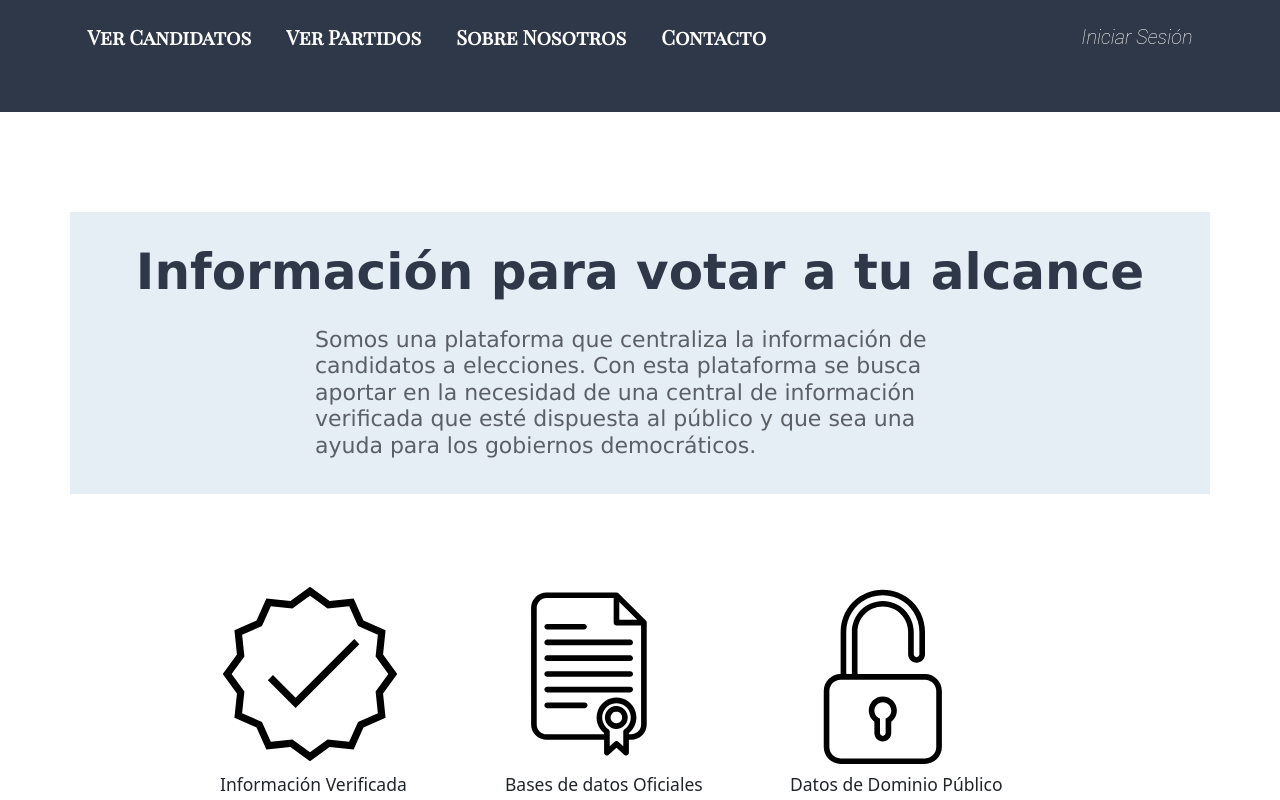
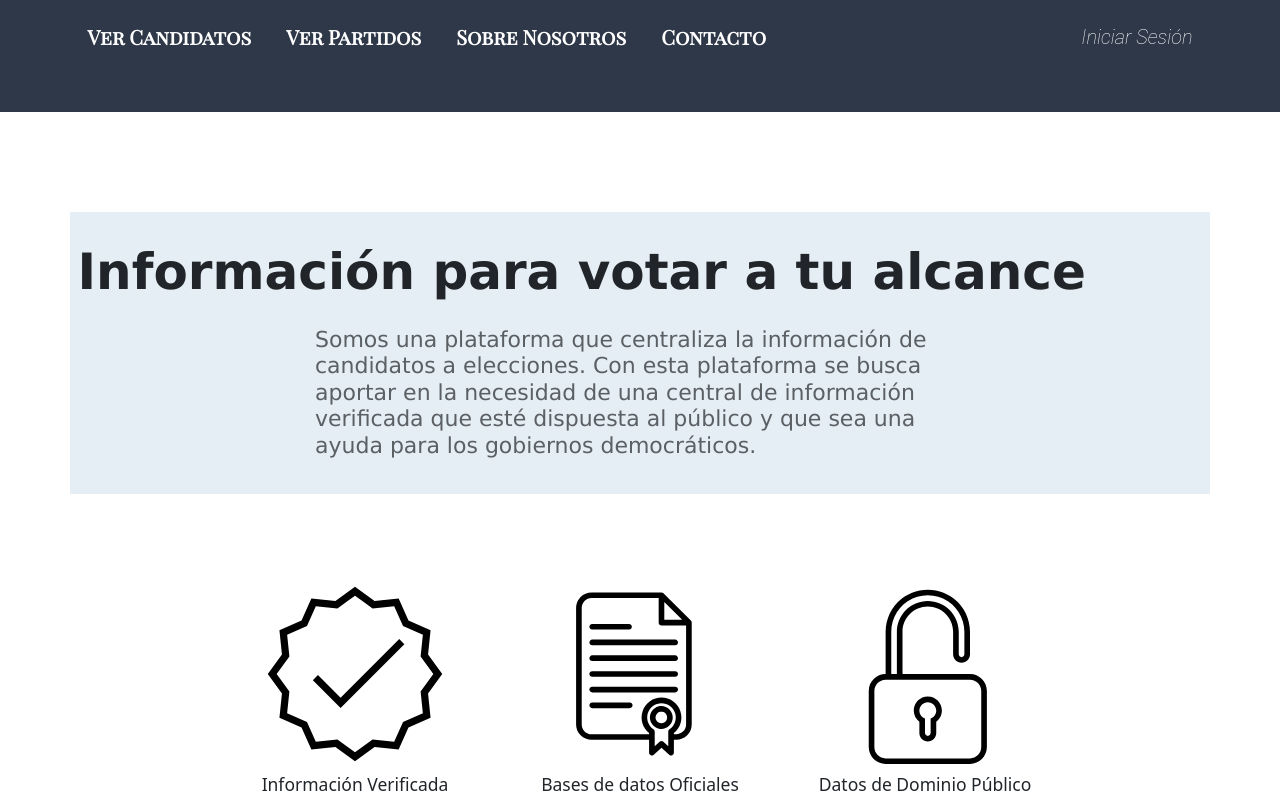
Before and after one commit to Sato12/El-Elector-Ciclo4-React, a React (Create React App) app: page / in a window 1280 px wide. Shown: the part 163-963 px from the top of the page. Built offline with nearby package versions, Linux system fonts and the light colour scheme.

Commit message:
iniciando candidatos

```diff
--- a/package.json
+++ b/package.json
@@ -3,6 +3,9 @@
     "version": "0.1.0",
     "private": true,
     "dependencies": {
+        "@emotion/core": "^11.0.0",
+        "@emotion/react": "^11.5.0",
+        "@emotion/styled": "^11.3.0",
         "@testing-library/jest-dom": "^5.15.0",
         "@testing-library/react": "^11.2.7",
         "@testing-library/user-event": "^12.8.3",
--- a/src/components/candidatos/Candidatos.js
+++ b/src/components/candidatos/Candidatos.js
@@ -1,11 +1,24 @@
 import React from "react";
+import Sidebar from "../layout/Sidebar";
+import styled from "@emotion/styled";
 
 const Candidatos = () => {
   return (
-    <div>
-      <h1>Vista de candidatos</h1>
+    <div className="contenedor-app">
+      <div className="seccion-principal">
+        <main>
+          <div className="contenedor-tareas">
+            <Title>Conozca los precandidatos a la presidencia</Title>
+          </div>
+        </main>
+      </div>
     </div>
   );
 };
 
 export default Candidatos;
+
+const Title = styled.h1`
+  font-weight: 3rem;
+  font-size: 3rem;
+`;
--- a/src/components/layout/Header.js
+++ b/src/components/layout/Header.js
@@ -2,10 +2,11 @@ import React from "react";
 
 const Header = () => {
   return (
-    <header className="app-header sticky-top">
+    <header className="app-header ">
+      {/*sticky-top*/}
       <div className="container">
         <div className="row justify-content-center">
-          <div className="col col-md-8">
+          <div className="col col-md-8 justify-content-center">
             <p className="nombre-usuario">
               <span>El Elector</span>
             </p>
--- /dev/null
+++ b/src/components/layout/Sidebar.js
@@ -0,0 +1,17 @@
+import React from "react";
+import styled from "@emotion/styled";
+
+const Sidebar = () => {
+  return (
+    <aside>
+      <TitleSideBar>Candidatos y partidos</TitleSideBar>
+    </aside>
+  );
+};
+
+export default Sidebar;
+
+const TitleSideBar = styled.h1`
+  font-weight: 600;
+  font-size: medium;
+`;
--- a/src/components/misc/Home.js
+++ b/src/components/misc/Home.js
@@ -21,35 +21,35 @@ const Home = () => {
       </div>
       <div className="container mt-5">
         <div className="row justify-content-center">
-          <div className="col-3 mt-5">
+          <div className="col-3 mt-5 ">
             <img
               src={logo}
               alt="asd"
-              className="img-fluid mt-5"
+              className="img-fluid mt-5 mx-auto d-block"
               height={180}
               width={180}
             />
-            <h3 className="mt-3">Información Verificada</h3>
+            <h3 className="mt-3 text-center">Información Verificada</h3>
           </div>
-          <div className="col-3 mt-5">
+          <div className="col-3 mt-5 ">
             <img
               src={logo2}
               alt="asd"
-              className="img-fluid mt-5"
+              className="img-fluid mt-5 mx-auto d-block"
               height={180}
               width={180}
             />
-            <h3 className="mt-3">Bases de datos Oficiales</h3>
+            <h3 className="mt-3 text-center">Bases de datos Oficiales</h3>
           </div>
-          <div className="col-3 mt-5">
+          <div className="col-3 mt-5 ">
             <img
               src={logo3}
               alt="asd"
-              className="img-fluid mt-5"
+              className="img-fluid mt-5 mx-auto d-block"
               height={180}
               width={180}
             />
-            <h3 className="mt-3">Datos de Dominio Público</h3>
+            <h3 className="mt-3 text-center">Datos de Dominio Público</h3>
           </div>
         </div>
       </div>
--- a/src/index.css
+++ b/src/index.css
@@ -29,7 +29,6 @@ body {
     font-family: var(--textFont);
 }
 
-h1,
 h2 {
     font-family: var(--headingFont);
     font-weight: 900;
```
Also changed, not shown: 1 other file (tests, documents, lock files or other folders).
